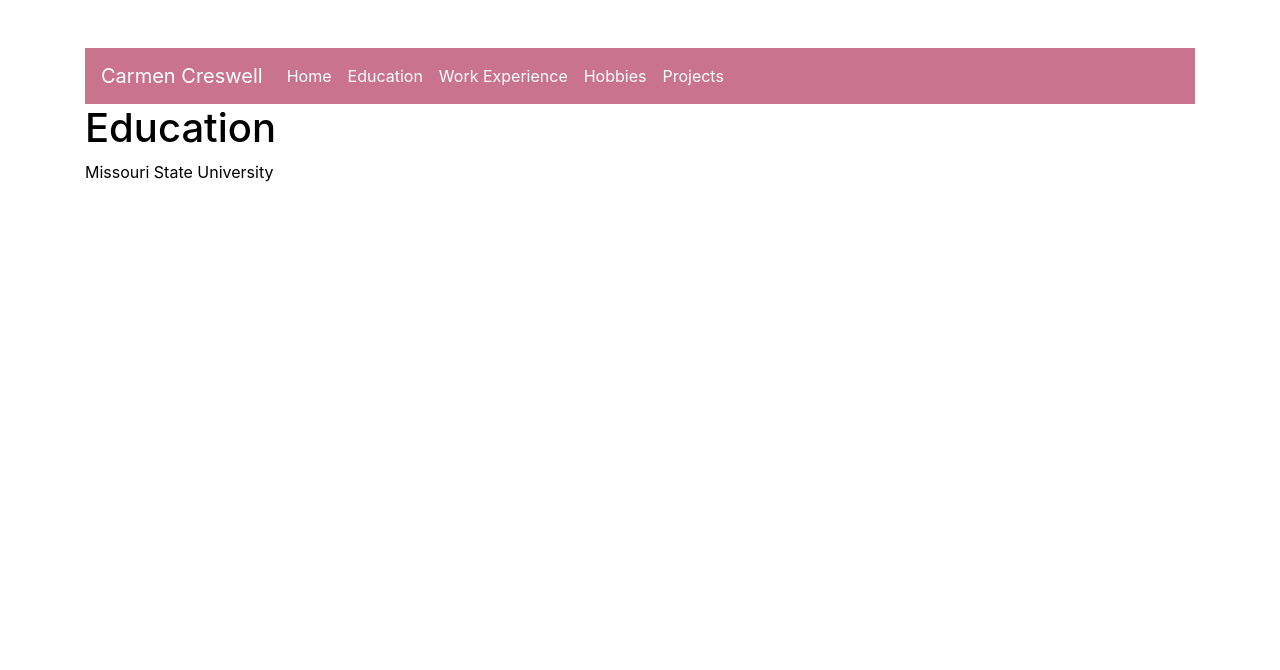
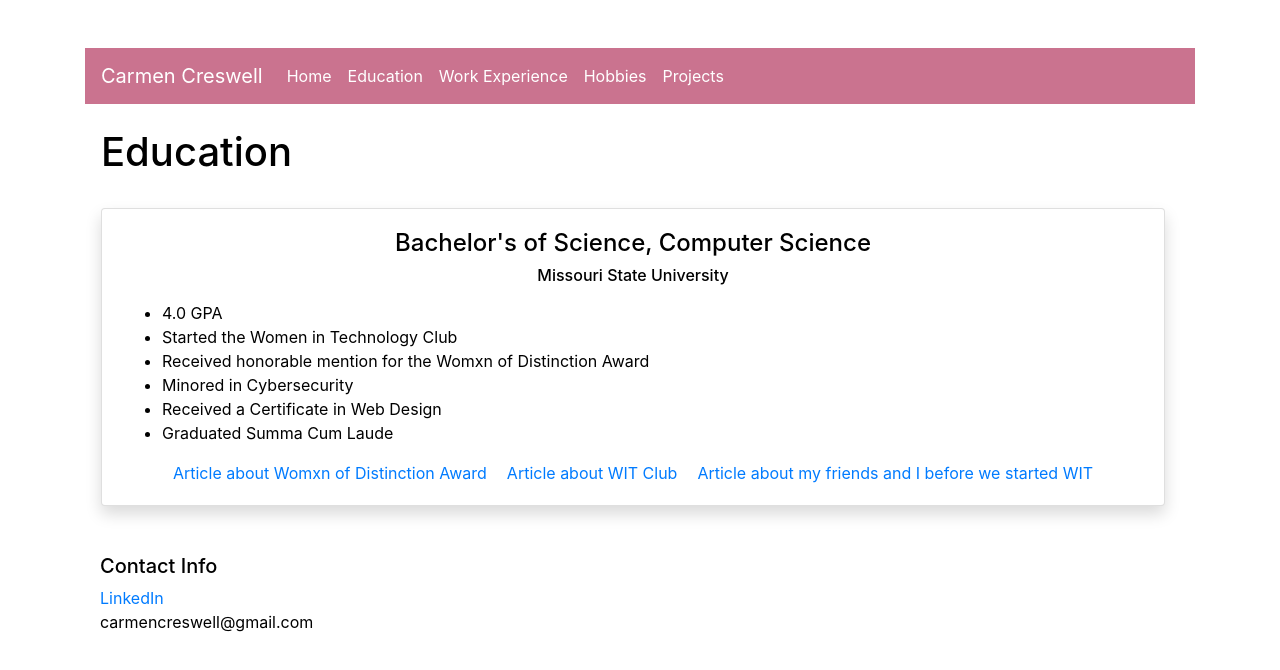
Before and after one commit to ccreswell97/CarmenCreswellWebsite, a React (Create React App) app: page /education in a window 1280 px wide. Shown: the top 670 px of the page. Built offline with nearby package versions, Linux system fonts and the light colour scheme.

Commit message:
Add Education and AppFooter

```diff
--- a/package.json
+++ b/package.json
@@ -6,7 +6,6 @@
     "@testing-library/jest-dom": "^5.11.4",
     "@testing-library/react": "^11.1.0",
     "@testing-library/user-event": "^12.1.10",
-    "babel-loader": "^8.2.2",
     "bootstrap": "^4.6.0",
     "node-sass": "^5.0.0",
     "react": "^17.0.2",
--- a/src/App.js
+++ b/src/App.js
@@ -6,7 +6,8 @@ import {Education} from './pages/Education';
 import {Projects} from './pages/Projects';
 import {WorkExp} from './pages/WorkExp';
 import {Hobbies} from './pages/Hobbies';
-import {Navbar, Nav, Brand} from 'react-bootstrap';
+import {Navbar, Nav} from 'react-bootstrap';
+import {AppFooter} from './components/AppFooter';
 
 function App() {
   return (
@@ -45,6 +46,7 @@ function App() {
           </Switch>
         </BrowserRouter>
       </body>
+      <AppFooter/>
     </div>
   );
 }
--- /dev/null
+++ b/src/components/AppFooter.jsx
@@ -0,0 +1,23 @@
+export function AppFooter() {
+    return (
+        <div>
+            <footer className="page-footer font-small pt-5" bg="primary">
+                <div className="container-fluid text-left text-md-left">
+                    <div className="row">
+                        <div className="col-md-6 mt-md-0 mt-3">
+                            <h5>Contact Info</h5>
+                            <ul className="list-unstyled">
+                                <li>
+                                    <a target="_blank" href="https://www.linkedin.com/in/carmen-creswell-074ba816b/">LinkedIn</a>
+                                </li>
+                                <li>
+                                    carmencreswell@gmail.com
+                                </li>
+                            </ul>
+                        </div>
+                    </div>
+                </div>
+            </footer>
+        </div>
+    );
+}
--- a/src/pages/Education.jsx
+++ b/src/pages/Education.jsx
@@ -1,8 +1,29 @@
 export function Education() {
     return (
-        <div>
+        <div className="container pt-4 pl-0">
+            <div className="container pl-3">
             <h1>Education</h1>
-            <p>Missouri State University</p>
+                <div className="card-deck pt-4">
+                    <div className="card bg-white shadow">
+                        <div className="card-body text-center">
+                            <h4 className="text-black">Bachelor's of Science, Computer Science</h4>
+                            <h6 className="text-black">Missouri State University</h6>
+                            <ul className="card-text text-black text-left pt-2">
+                                <li>4.0 GPA</li>
+                                <li>Started the Women in Technology Club</li>
+                                <li>Received honorable mention for the Womxn of Distinction Award</li>
+                                <li>Minored in Cybersecurity</li>
+                                <li>Received a Certificate in Web Design</li>
+                                <li>Graduated Summa Cum Laude</li>
+                            </ul>
+                            <a href="https://blogs.missouristate.edu/cnas-newswatch/2018/07/05/working-for-women-in-stem/" class="card-link">Article about Womxn of Distinction Award</a>
+                            <a href="https://blogs.missouristate.edu/cnas-newswatch/2018/07/07/springfield-expedia-director-speaks-on-campus/" class="card-link">Article about WIT Club</a>
+                            <a href="https://blogs.missouristate.edu/computerscience/2017/12/18/women-in-computing-conference/" className="card-link">Article about my friends and I before we started WIT</a>
+                        </div>
+                    </div>
+
+                </div>
+            </div>
         </div>
     );
 }
--- a/src/pages/Home.jsx
+++ b/src/pages/Home.jsx
@@ -1,9 +1,17 @@
 export function Home() {
     return (
-        <div className="container pt-4">
-            <p>
-                I made this website so I can have examples of my work and have an easy place to link my projects. It also serves as an easy-to-read resume.
-            </p>
+        <div className="container pt-4 pl-0">
+            <div className="container pl-3">
+                <div className="row">
+                    <div className="col-sm-6">
+                        <h1>Hi! I'm Carmen</h1>
+                        <p>
+                            I'm an experienced software engineer with degrees in Computer Science, Cybersecurity, and Web Design. I have experience working with both front and backend systems, architeching apps from the ground up, and working on a distributed team with members in many different times zones. I made this website from scratch so I can have examples of my work and have an easy place to link my projects. It also serves as an easy-to-read resume.
+                        </p>
+                    </div>
+                    <div className="col-sm-6"></div>
+                </div>
+            </div>
         </div>
     );
 }
```
Also changed, not shown: src/stylesheets/custom.scss (+2 -1 lines), 1 other file (tests, documents, lock files or other folders).
